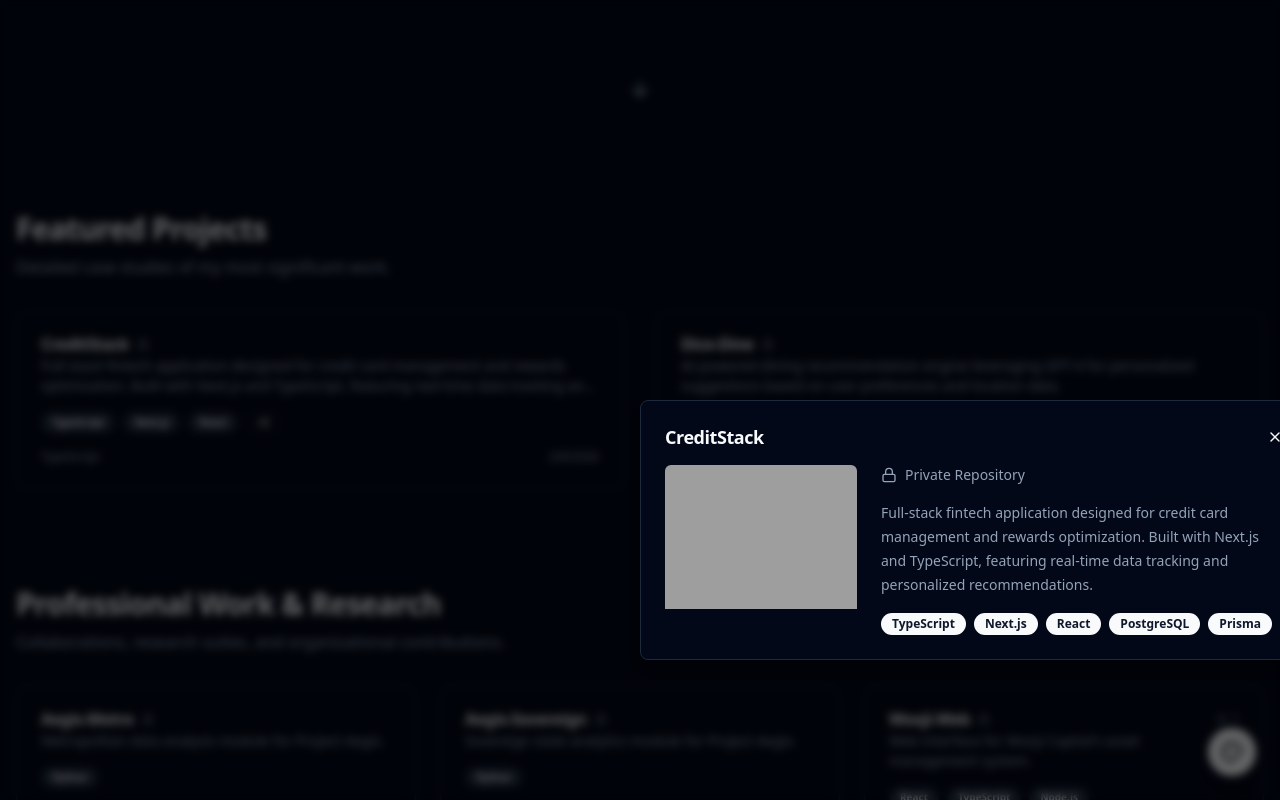
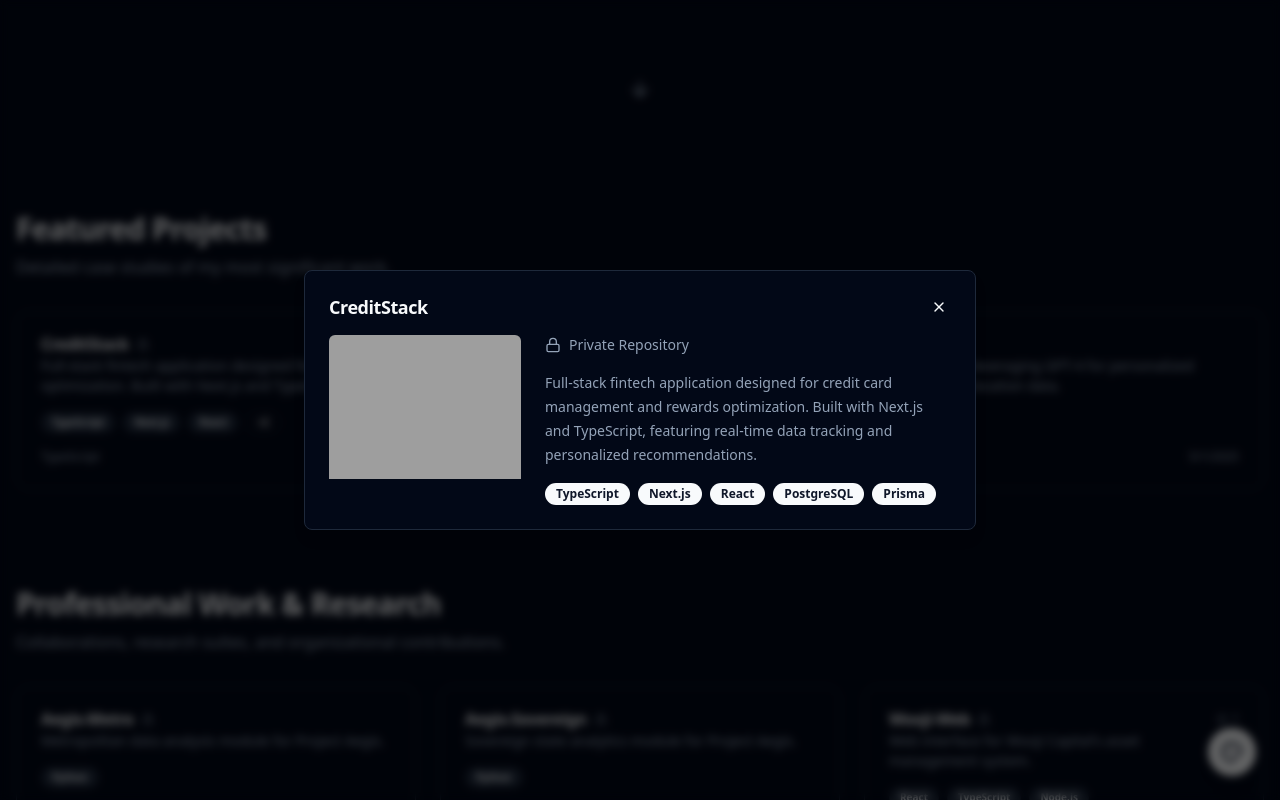
Before and after one commit to WilliamOnVoyage/portfolio-showcase, a Next.js app: page / in a window 1280 px wide. Both pictures are taken after a click on the element 320 px from the left and 893 px from the top of the page. Shown: the part 493-1293 px from the top of the page. Built offline with nearby package versions, Linux system fonts and the light colour scheme; grey boxes are pictures that could not be loaded.

Commit message:
fix: refactor modal to use flexbox centering for better scrolling and positioning

```diff
--- a/src/components/ui/Modal.tsx
+++ b/src/components/ui/Modal.tsx
@@ -35,13 +35,13 @@ export function Modal({ isOpen, onClose, title, children, className }: ModalProp
     return (
         <AnimatePresence>
             {isOpen && (
-                <>
+                <div className="fixed inset-0 z-50 flex items-center justify-center p-4 sm:p-6">
                     <motion.div
                         initial={{ opacity: 0 }}
                         animate={{ opacity: 1 }}
                         exit={{ opacity: 0 }}
                         onClick={onClose}
-                        className="fixed inset-0 z-50 bg-black/60 backdrop-blur-sm"
+                        className="fixed inset-0 bg-black/60 backdrop-blur-sm"
                     />
                     <motion.div
                         initial={{ opacity: 0, scale: 0.95, y: 20 }}
@@ -49,7 +49,7 @@ export function Modal({ isOpen, onClose, title, children, className }: ModalProp
                         exit={{ opacity: 0, scale: 0.95, y: 20 }}
                         transition={{ type: "spring", duration: 0.3 }}
                         className={cn(
-                            "fixed left-[50%] top-[50%] z-50 grid w-full max-w-lg translate-x-[-50%] translate-y-[-50%] gap-4 border bg-background p-6 shadow-lg sm:rounded-lg md:w-full max-h-[85vh] overflow-y-auto",
+                            "relative z-50 grid w-full max-w-lg gap-4 border bg-background p-6 shadow-lg sm:rounded-lg md:w-full max-h-[85vh] overflow-y-auto",
                             className
                         )}
                     >
@@ -67,7 +67,7 @@ export function Modal({ isOpen, onClose, title, children, className }: ModalProp
                         </div>
                         {children}
                     </motion.div>
-                </>
+                </div>
             )}
         </AnimatePresence>
     );
```
